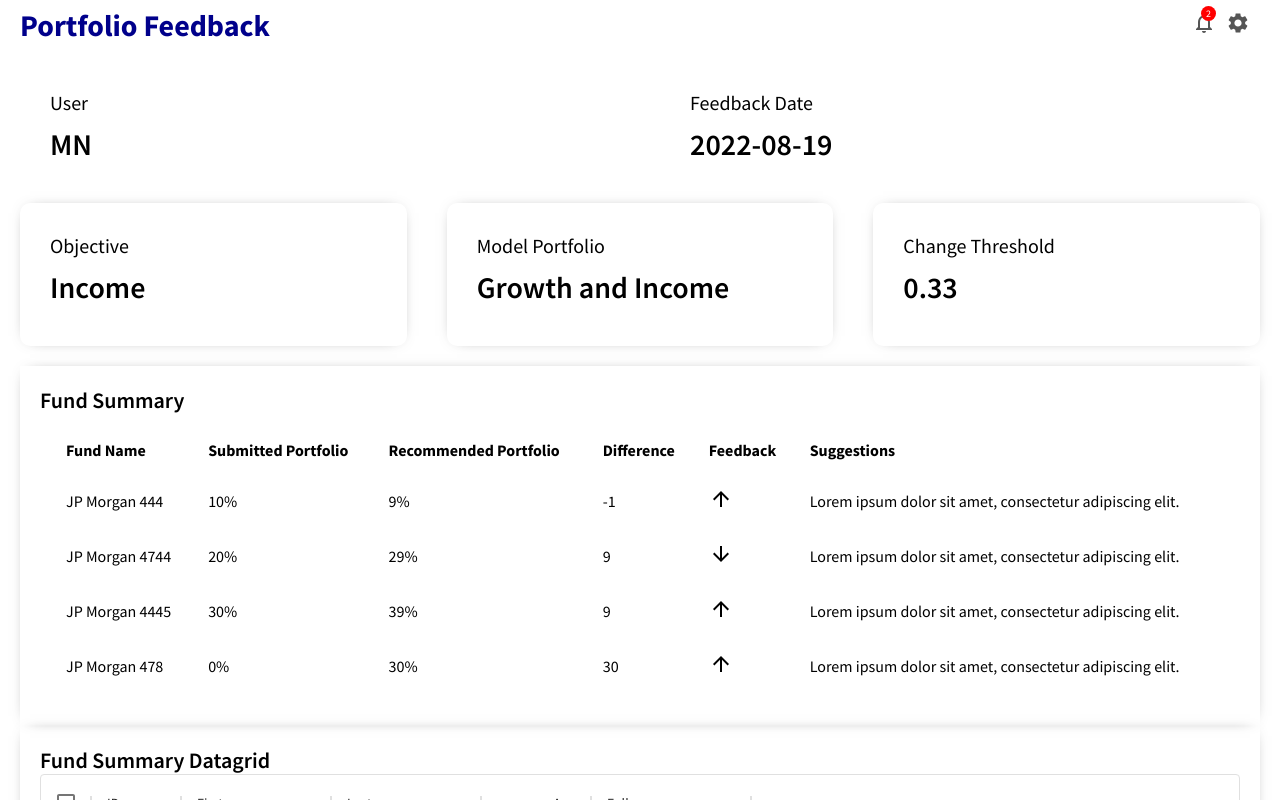
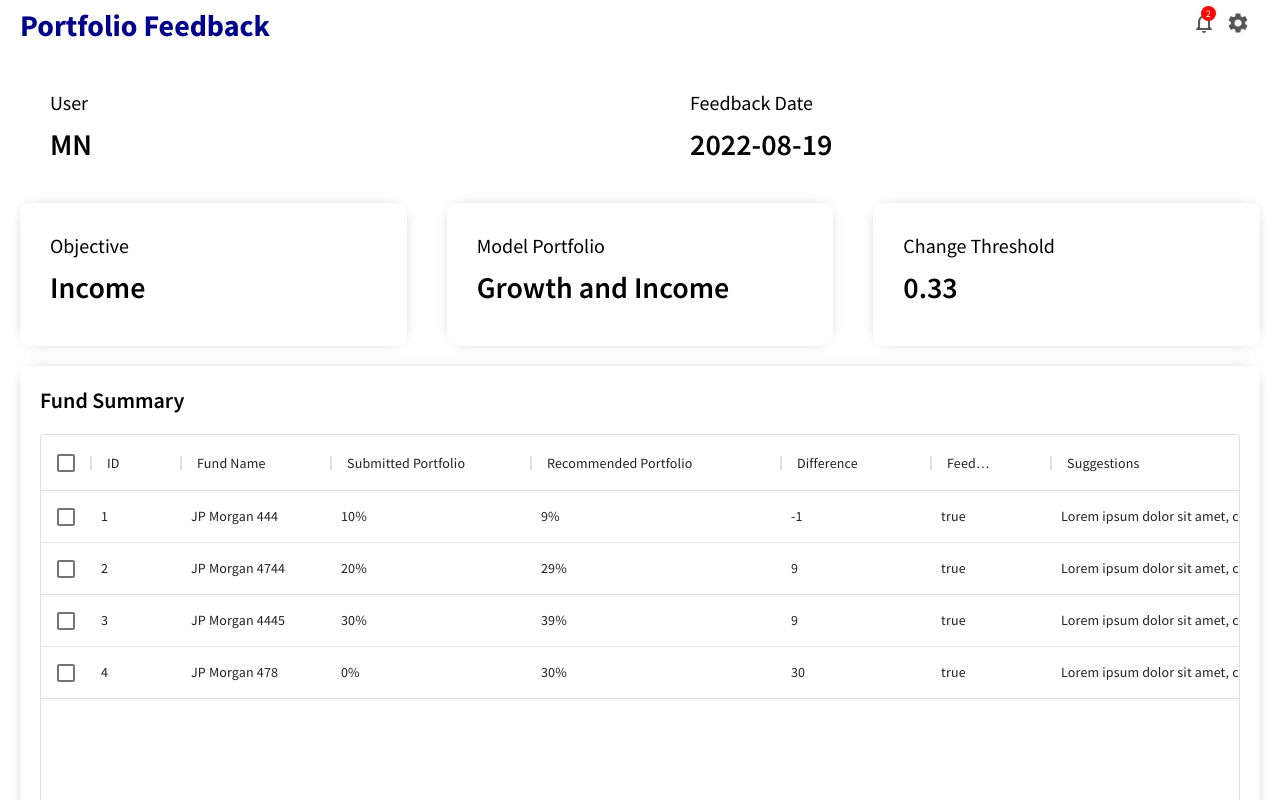
Before and after one commit to robwatsongtr/portfolio-feedback, a React (Create React App) app: page / in a window 1280 px wide. Shown: the top 800 px of the page. Built offline with nearby package versions, Linux system fonts and the light colour scheme.

Commit message:
added fund summary data grid

```diff
--- a/src/components/fundSummaryWidget/FundSummaryWidget.jsx
+++ b/src/components/fundSummaryWidget/FundSummaryWidget.jsx
@@ -4,47 +4,80 @@
 const columns = [
   { field: 'id', headerName: 'ID', width: 90 },
   {
-    field: 'firstName',
-    headerName: 'First name',
+    field: 'fundName',
+    headerName: 'Fund Name',
     width: 150,
     editable: true,
   },
   {
-    field: 'lastName',
-    headerName: 'Last name',
+    field: 'submittedPortfolio',
+    headerName: 'Submitted Portfolio',
+    width: 200,
+    editable: true,
+  },
+  {
+    field: 'recommendedPortfolio',
+    headerName: 'Recommended Portfolio',
+    width: 250,
+    editable: true,
+  },
+  {
+    field: 'difference',
+    headerName: 'Difference',
     width: 150,
     editable: true,
   },
   {
-    field: 'age',
-    headerName: 'Age',
-    type: 'number',
-    width: 110,
+    field: 'feedback',
+    headerName: 'Feedback',
+    width: 120,
     editable: true,
   },
   {
-    field: 'fullName',
-    headerName: 'Full name',
-    description: 'This column has a value getter and is not sortable.',
-    sortable: false,
-    width: 160,
-    valueGetter: (params) =>
-      `${params.getValue(params.id, 'firstName') || ''} ${
-        params.getValue(params.id, 'lastName') || ''
-      }`,
+    field: 'suggestions',
+    headerName: 'Suggestions',
+    width: 250,
+    editable: true,
   },
 ];
 
 const rows = [
-  { id: 1, lastName: 'Snow', firstName: 'Jon', age: 35 },
-  { id: 2, lastName: 'Lannister', firstName: 'Cersei', age: 42 },
-  { id: 3, lastName: 'Lannister', firstName: 'Jaime', age: 45 },
-  { id: 4, lastName: 'Stark', firstName: 'Arya', age: 16 },
-  { id: 5, lastName: 'Targaryen', firstName: 'Daenerys', age: null },
-  { id: 6, lastName: 'Melisandre', firstName: null, age: 150 },
-  { id: 7, lastName: 'Clifford', firstName: 'Ferrara', age: 44 },
-  { id: 8, lastName: 'Frances', firstName: 'Rossini', age: 36 },
-  { id: 9, lastName: 'Roxie', firstName: 'Harvey', age: 65 },
+  {
+    id: 1,
+    fundName: 'JP Morgan 444',
+    submittedPortfolio: '10%',
+    difference: '-1',
+    recommendedPortfolio: '9%',
+    feedback: 'true',
+    suggestions: 'Lorem ipsum dolor sit amet, consectetur adipiscing elit.'
+  },
+  {
+    id: 2,
+    fundName: 'JP Morgan 4744',
+    submittedPortfolio: '20%',
+    difference: '9',
+    recommendedPortfolio: '29%',
+    feedback: 'true',
+    suggestions: 'Lorem ipsum dolor sit amet, consectetur adipiscing elit.'
+  },
+  {
+    id: 3,
+    fundName: 'JP Morgan 4445',
+    submittedPortfolio: '30%',
+    difference: '9',
+    recommendedPortfolio: '39%',
+    feedback: 'true',
+    suggestions: 'Lorem ipsum dolor sit amet, consectetur adipiscing elit.'
+  },
+  {
+    id: 4,
+    fundName: 'JP Morgan 478',
+    submittedPortfolio: '0%',
+    difference: '30',
+    recommendedPortfolio: '30%',
+    feedback: 'true',
+    suggestions: 'Lorem ipsum dolor sit amet, consectetur adipiscing elit.'
+  },
 ];
 
 
@@ -52,8 +85,8 @@
   return (
     <div className="fundSummaryWidget">
 
-      <h3 className="fundSummaryWidgetTitle">
-        Fund Summary Datagrid
+     <h3 className="fundSummaryWidgetTitle">
+        Fund Summary
       </h3>
 
       <div className="dataTable">
--- a/src/components/fundSummaryWidget/fundSummaryWidget.css
+++ b/src/components/fundSummaryWidget/fundSummaryWidget.css
@@ -8,6 +8,7 @@
 .fundSummaryWidgetTitle {
   font-size: 22px;
   font-weight: 600;
+  margin-bottom: 20px;
 }
 
 .dataTable {
--- a/src/pages/home/Home.jsx
+++ b/src/pages/home/Home.jsx
@@ -10,7 +10,7 @@
       <CurrentUserInfo />
       <FeaturedInfo />
       <div className="homeWidgets">
-        <WidgetLg />
+
         <FundSummaryWidget />
       </div>
     </div>
```
